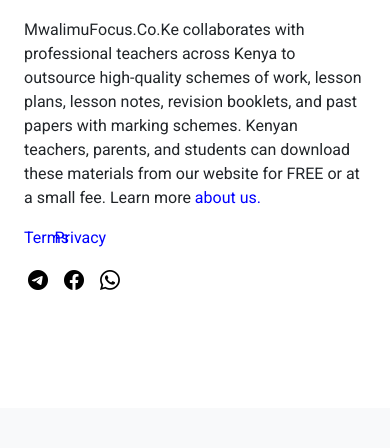
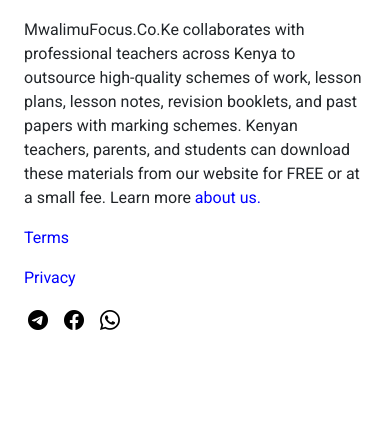
Before and after one commit to calebpeter680/mwalimufocus-co-ke, a Django app: page / in a window 390 px wide. Shown: the part 4902-5350 px from the top of the page. Before the commit the page ends 5192 px from the top, so only its background shows below. Run offline with Django 5.2, Linux system fonts and the light colour scheme; data comes from the database, SQL or seed files in the repository; parts of the project's set-up code (start-up, migrations or seed data) failed here and were passed over; some libraries are stand-ins or nearby versions.

Commit message:
terms fix

```diff
--- a/shop/templates/categories.html
+++ b/shop/templates/categories.html
@@ -227,10 +227,10 @@
                 </div>
             </div>
             <div class="row">
-              <div class="col-1">
+              <div class="col-lg-1 col-md-6 col-sm-6">
                   <p><a href="/terms-and-conditions/" style="text-decoration: none; color: blue;">Terms</a></p>
               </div>
-              <div class="col-1">
+              <div class="col-lg-1 col-md-6 col-sm-6">
                   <p><a href="/privacy-policy/" style="text-decoration: none; color: blue;">Privacy</a></p>
               </div>
             </div>
--- a/shop/templates/category_shop_items.html
+++ b/shop/templates/category_shop_items.html
@@ -299,10 +299,10 @@
                 </div>
             </div>
             <div class="row">
-              <div class="col-1">
+              <div class="col-lg-1 col-md-6 col-sm-6">
                   <p><a href="/terms-and-conditions/" style="text-decoration: none; color: blue;">Terms</a></p>
               </div>
-              <div class="col-1">
+              <div class="col-lg-1 col-md-6 col-sm-6">
                   <p><a href="/privacy-policy/" style="text-decoration: none; color: blue;">Privacy</a></p>
               </div>
             </div>
--- a/shop/templates/checkout.html
+++ b/shop/templates/checkout.html
@@ -287,10 +287,10 @@
                 </div>
             </div>
             <div class="row">
-              <div class="col-1">
+              <div class="col-lg-1 col-md-6 col-sm-6">
                   <p><a href="/terms-and-conditions/" style="text-decoration: none; color: blue;">Terms</a></p>
               </div>
-              <div class="col-1">
+              <div class="col-lg-1 col-md-6 col-sm-6">
                   <p><a href="/privacy-policy/" style="text-decoration: none; color: blue;">Privacy</a></p>
               </div>
             </div>
--- a/shop/templates/home.html
+++ b/shop/templates/home.html
@@ -439,10 +439,10 @@
                 </div>
             </div>
             <div class="row">
-              <div class="col-1">
+              <div class="col-lg-1 col-md-6 col-sm-6">
                   <p><a href="/terms-and-conditions/" style="text-decoration: none; color: blue;">Terms</a></p>
               </div>
-              <div class="col-1">
+              <div class="col-lg-1 col-md-6 col-sm-6">
                   <p><a href="/privacy-policy/" style="text-decoration: none; color: blue;">Privacy</a></p>
               </div>
             </div>
--- a/shop/templates/session_order_detail.html
+++ b/shop/templates/session_order_detail.html
@@ -226,10 +226,10 @@
                 </div>
             </div>
             <div class="row">
-              <div class="col-1">
+              <div class="col-lg-1 col-md-6 col-sm-6">
                   <p><a href="/terms-and-conditions/" style="text-decoration: none; color: blue;">Terms</a></p>
               </div>
-              <div class="col-1">
+              <div class="col-lg-1 col-md-6 col-sm-6">
                   <p><a href="/privacy-policy/" style="text-decoration: none; color: blue;">Privacy</a></p>
               </div>
             </div>
--- a/shop/templates/shop_item_detail.html
+++ b/shop/templates/shop_item_detail.html
@@ -293,10 +293,10 @@
                 </div>
             </div>
             <div class="row">
-              <div class="col-1">
+              <div class="col-lg-1 col-md-6 col-sm-6">
                   <p><a href="/terms-and-conditions/" style="text-decoration: none; color: blue;">Terms</a></p>
               </div>
-              <div class="col-1">
+              <div class="col-lg-1 col-md-6 col-sm-6">
                   <p><a href="/privacy-policy/" style="text-decoration: none; color: blue;">Privacy</a></p>
               </div>
             </div>
--- a/shop/templates/shop_items_by_education_level_category.html
+++ b/shop/templates/shop_items_by_education_level_category.html
@@ -269,10 +269,10 @@
                 </div>
             </div>
             <div class="row">
-              <div class="col-1">
+              <div class="col-lg-1 col-md-6 col-sm-6">
                   <p><a href="/terms-and-conditions/" style="text-decoration: none; color: blue;">Terms</a></p>
               </div>
-              <div class="col-1">
+              <div class="col-lg-1 col-md-6 col-sm-6">
                   <p><a href="/privacy-policy/" style="text-decoration: none; color: blue;">Privacy</a></p>
               </div>
             </div>
--- a/shop/templates/shop_items_by_subject_category.html
+++ b/shop/templates/shop_items_by_subject_category.html
@@ -272,10 +272,10 @@
                 </div>
             </div>
             <div class="row">
-              <div class="col-1">
+              <div class="col-lg-1 col-md-6 col-sm-6">
                   <p><a href="/terms-and-conditions/" style="text-decoration: none; color: blue;">Terms</a></p>
               </div>
-              <div class="col-1">
+              <div class="col-lg-1 col-md-6 col-sm-6">
                   <p><a href="/privacy-policy/" style="text-decoration: none; color: blue;">Privacy</a></p>
               </div>
             </div>
--- a/shop/templates/shop_items_by_subject_category_education_level.html
+++ b/shop/templates/shop_items_by_subject_category_education_level.html
@@ -245,10 +245,10 @@
                 </div>
             </div>
             <div class="row">
-              <div class="col-1">
+              <div class="col-lg-1 col-md-6 col-sm-6">
                   <p><a href="/terms-and-conditions/" style="text-decoration: none; color: blue;">Terms</a></p>
               </div>
-              <div class="col-1">
+              <div class="col-lg-1 col-md-6 col-sm-6">
                   <p><a href="/privacy-policy/" style="text-decoration: none; color: blue;">Privacy</a></p>
               </div>
             </div>
```
